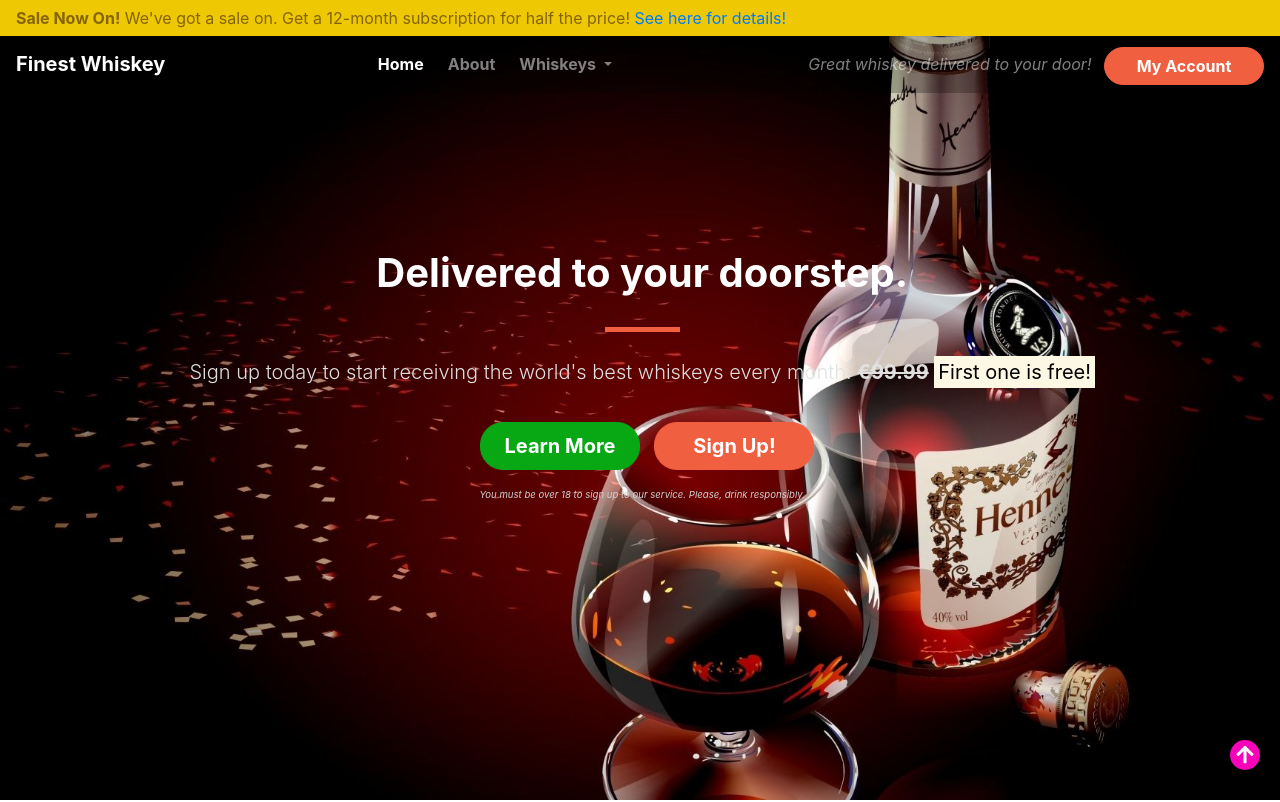
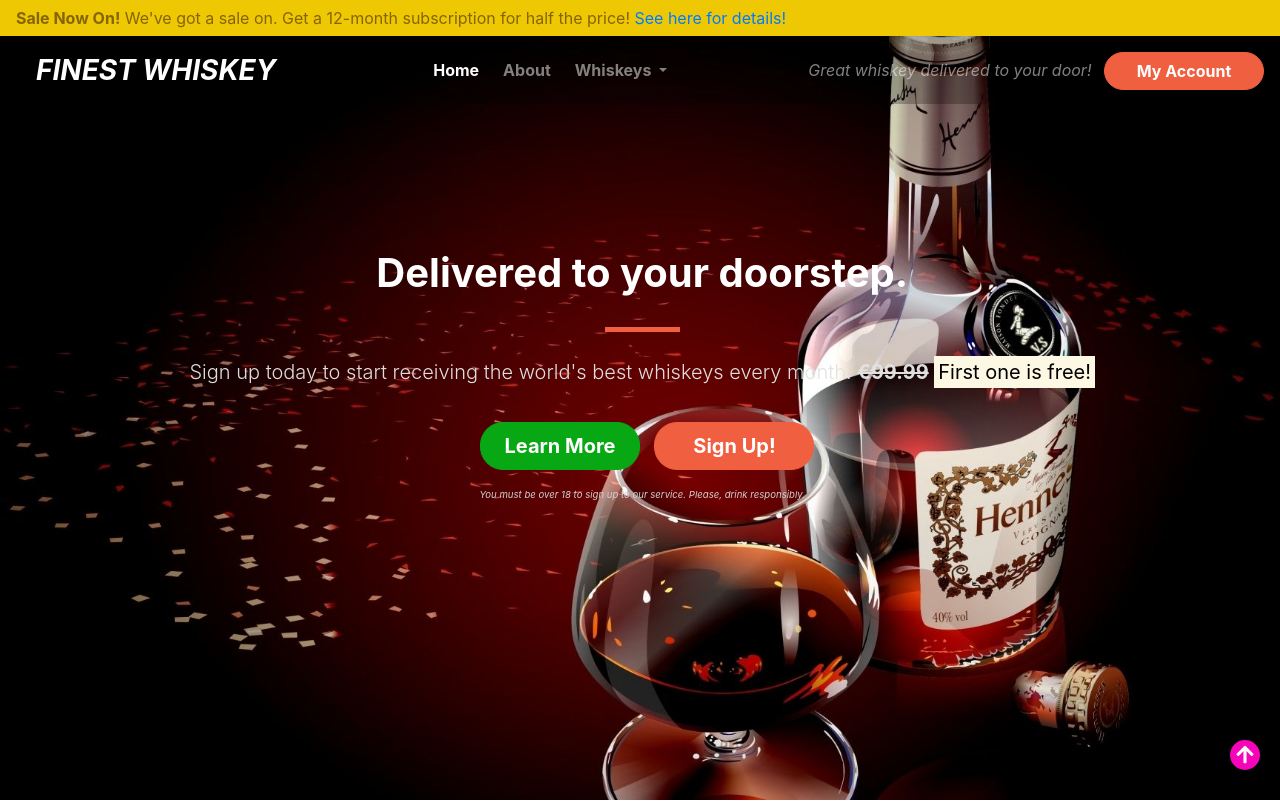
Before and after one commit to Godreigneth/finest-whiskey, a plain HTML site: page index.html in a window 1280 px wide. Shown: the top 802 px of the page. Drawn offline with nearby package versions, Linux system fonts and the light colour scheme.

Commit message:
Applied new styling to to the navbar-brand class

```diff
--- a/assets/css/main.css
+++ b/assets/css/main.css
@@ -134,6 +134,10 @@
 
 .navbar-brand {
     font-weight: bold;
+    font-size: 28px;
+    font-style: italic;
+    text-transform: uppercase;
+    padding-left: 20px;
 }
 
 .navbar .navbar-nav a {
```
